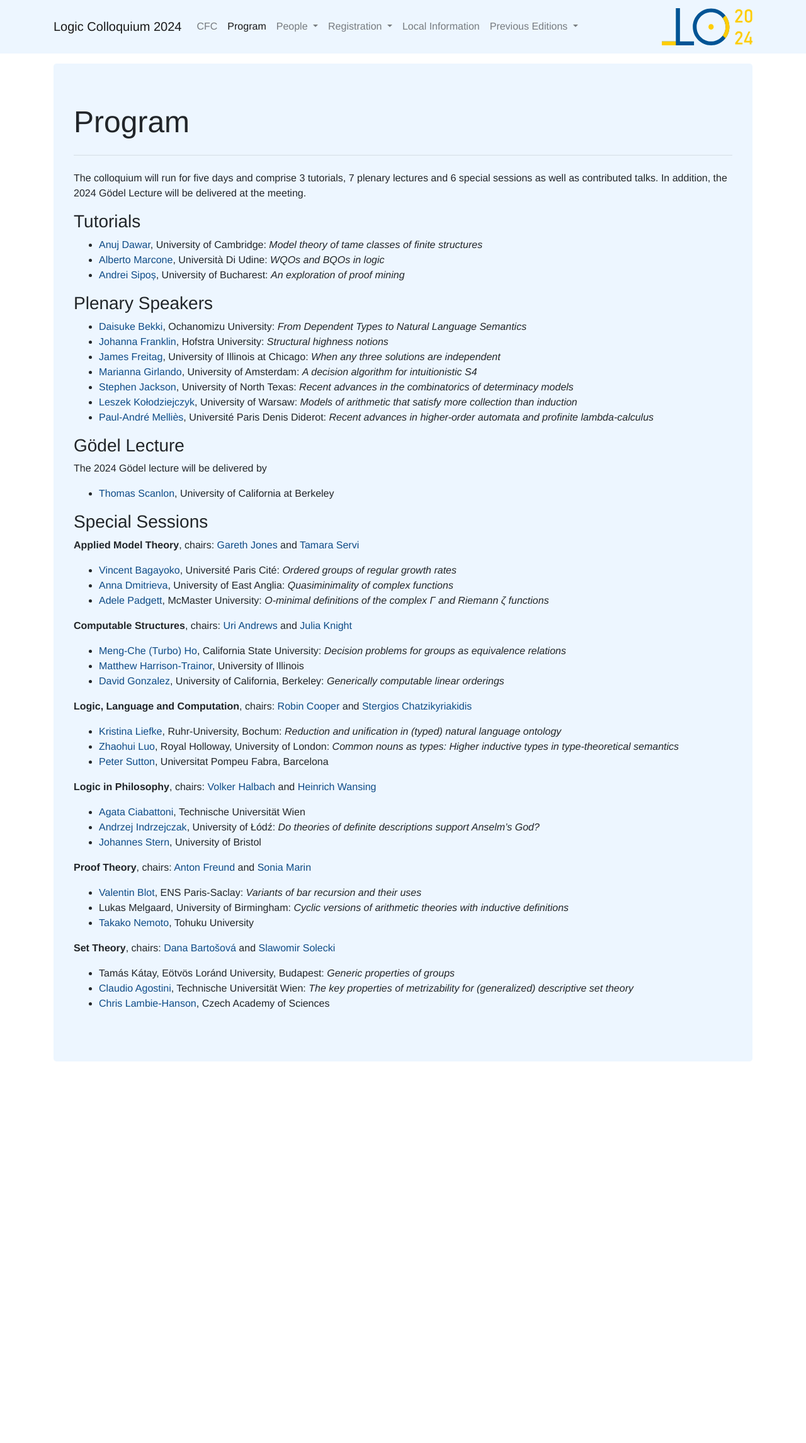
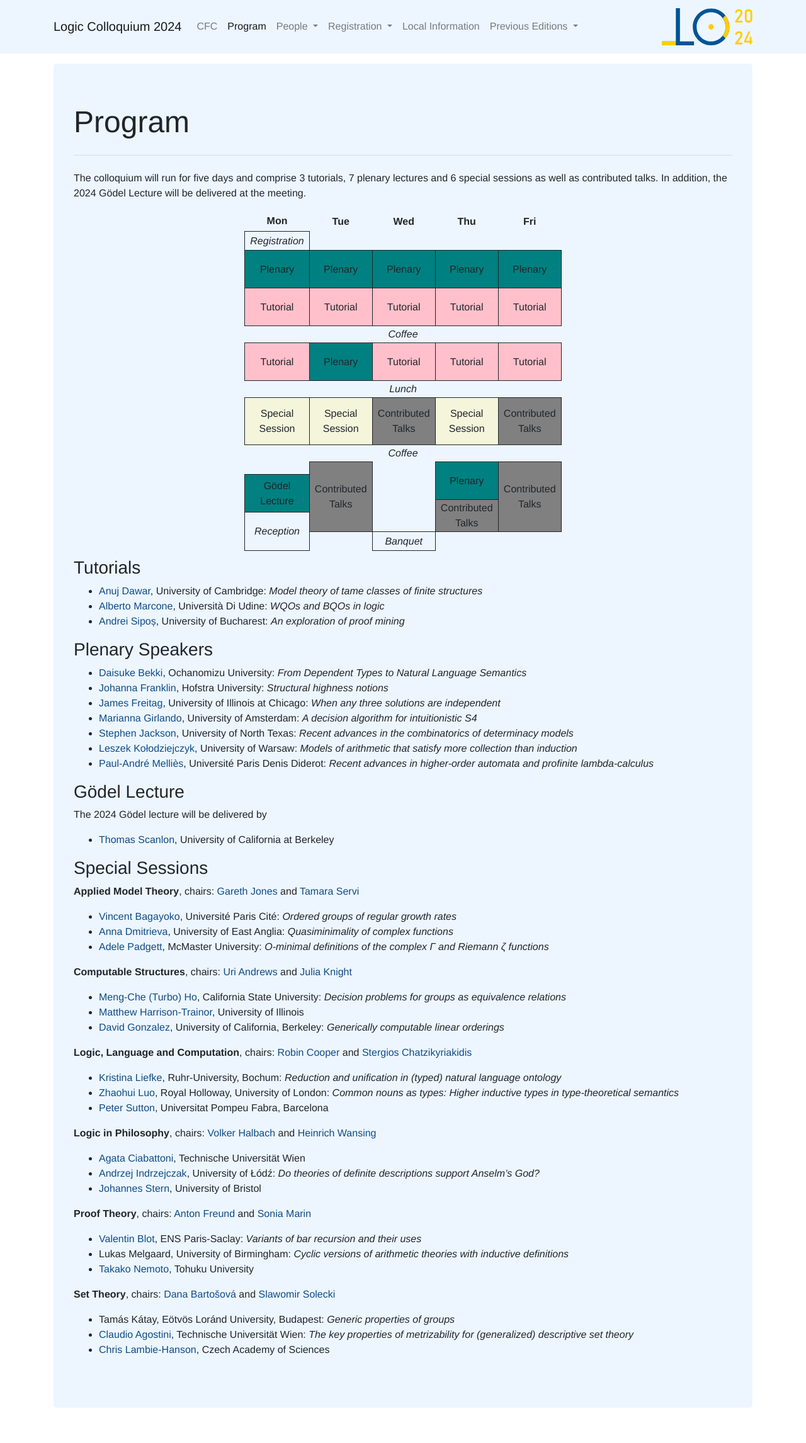
Before and after one commit to LC2024/LC2024.github.io, a Jekyll site: the page built from program/program.md, in a window 1280 px wide. Shown: the whole page at 63% size. Built offline with Jekyll 4.4.1, drawn with Linux system fonts in a browser that asks for light colours; some web fonts are replaced; before the commit the page ends 1742 px from its top, so only the background shows below that.

Commit message:
Squashed commit of the following:
commit 21b44f88ed8000d17aa3980aeb88afe6f8e34022
Author: Graham E Leigh <70053202+greleigh@users.noreply.github.com>
Date:   Tue Feb 27 17:36:45 2024 +0000

    programme

commit 1ee47729e08fa67cf61c757bbf506fa148d31075
Author: Graham E Leigh <70053202+greleigh@users.noreply.github.com>
Date:   Tue Feb 27 11:31:15 2024 +0000

    program-table

```diff
--- a/program/program.md
+++ b/program/program.md
@@ -6,6 +6,179 @@ permalink: /program/
 ---
 
 The colloquium will run for five days and comprise 3 tutorials, 7 plenary lectures and 6 special sessions as well as contributed talks. In addition, the 2024 Gödel Lecture will be delivered at the meeting.
+
+<style>
+    table {
+        margin-left:auto;
+        margin-right:auto;
+        /* width:400px */
+        /* border-spacing: 4px; */
+        margin-bottom: 10px
+    }
+
+    th {
+        text-align: center;
+        padding: 4px;
+        padding-right: 8px;
+        padding-left: 8px;
+    }
+
+    /* th:first-child {
+        text-align: right;
+        font-style: italic;
+        font-weight: normal;
+    } */
+
+    tr > th:first-child {
+        text-align: left;
+        font-style: italic;
+        font-weight: normal;
+        display: none;
+    }
+
+    td {
+        padding-left: 8px;
+        padding-right: 8px;
+        /* width:60px; */
+        text-align: center;
+        height: 30px;
+        width: 100px;
+        /* border: thin solid; */
+    }
+
+    .break, .empty {
+        font-style: italic;
+        height: 20px;
+        border: none;
+    }
+
+    .social {
+        font-style: italic;
+        border: thin solid;
+    }
+
+    .pl, .gl {
+        background-color: teal;
+        border: thin solid;
+        height: 60px;
+    }
+
+    .tu {
+        background-color: pink;
+        height: 60px;
+        border: thin solid;
+    }
+
+    .ss {
+        background-color: beige;
+        height: 75px;
+        border: thin solid;
+    }
+
+    .ct {
+        background-color: gray;
+        border: thin solid;
+    }
+</style>
+
+<table>
+    <thead>
+    <tr>
+        <th></th>
+        <th>Mon</th>
+        <th>Tue</th>
+        <th>Wed</th>
+        <th>Thu</th>
+        <th>Fri</th>
+    </tr>
+    </thead>
+    <tbody>
+    <tr>
+        <th>0815 &ndash; 0845</th>
+        <td class="social">Registration</td>
+    </tr>
+    <tr>
+        <th>0900 &ndash; 1000</th>
+        <td class="pl">Plenary</td>
+        <td class="pl">Plenary</td>
+        <td class="pl">Plenary</td>
+        <td class="pl">Plenary</td>
+        <td class="pl">Plenary</td>
+    </tr>
+    <tr>
+        <th>1000 &ndash; 1100</th>
+        <td class="tu">Tutorial</td>
+        <td class="tu">Tutorial</td>
+        <td class="tu">Tutorial</td>
+        <td class="tu">Tutorial</td>
+        <td class="tu">Tutorial</td>
+    </tr>
+    <tr>
+        <th>1100 &ndash; 1130</th>
+        <td colspan="5" class="break">Coffee</td>
+    </tr>
+    <tr>
+        <th>1130 &ndash; 1230</th>
+        <td class="tu">Tutorial</td>
+        <td class="pl">Plenary</td>
+        <td class="tu">Tutorial</td>
+        <td class="tu">Tutorial</td>
+        <td class="tu">Tutorial</td>
+    </tr>
+    <tr>
+        <th>1230 &ndash; 1400</th>
+        <td colspan="5" class="break">Lunch</td>
+    </tr>
+    <tr>
+        <th rowspan="4">1400 &ndash; 1600</th>
+        <td rowspan="4" class="ss">Special Session</td>
+        <td rowspan="4" class="ss">Special Session</td>
+        <td rowspan="4" class="ct">Contributed Talks</td>
+        <td rowspan="4" class="ss">Special Session</td>
+        <td rowspan="4" class="ct">Contributed Talks</td>
+    </tr>
+    <tr>
+        <!-- 1430 -->
+    </tr>
+    <tr>
+        <!-- 1500 -->
+    </tr>
+    <tr>
+        <!-- 1530 -->
+    </tr>
+    <tr>
+        <th>1600 &ndash; 1630</th>
+        <td colspan="5" class="break">Coffee</td>
+    </tr>
+    <tr>
+        <th>1630 &ndash; 1700</th>
+        <td class="empty"></td>
+        <td rowspan="4" class="ct">Contributed Talks</td>
+        <td rowspan="4" class="empty"></td>
+        <td rowspan="2" class="pl">Plenary</td>
+        <td rowspan="4" class="ct">Contributed Talks</td>
+    </tr>
+    <tr>
+        <th>1700 &ndash; 1730</th>
+        <td rowspan="2" class="gl">Gödel Lecture</td>
+    </tr>
+    <tr>
+        <th>1730 &ndash; 1800</th>
+        <td rowspan="2" class="ct">Contributed Talks</td>
+    </tr>
+    <tr>
+        <th>1800 &ndash; 1830</th>
+        <td rowspan="3" class="social">Reception</td>
+    </tr>
+    <tr>
+        <th></th>
+        <td class="empty"></td>
+        <td class="social">Banquet</td>
+        <td></td>
+        <td></td>
+    </tr>
+    </tbody>
+</table>
 
 ### Tutorials
 
```
